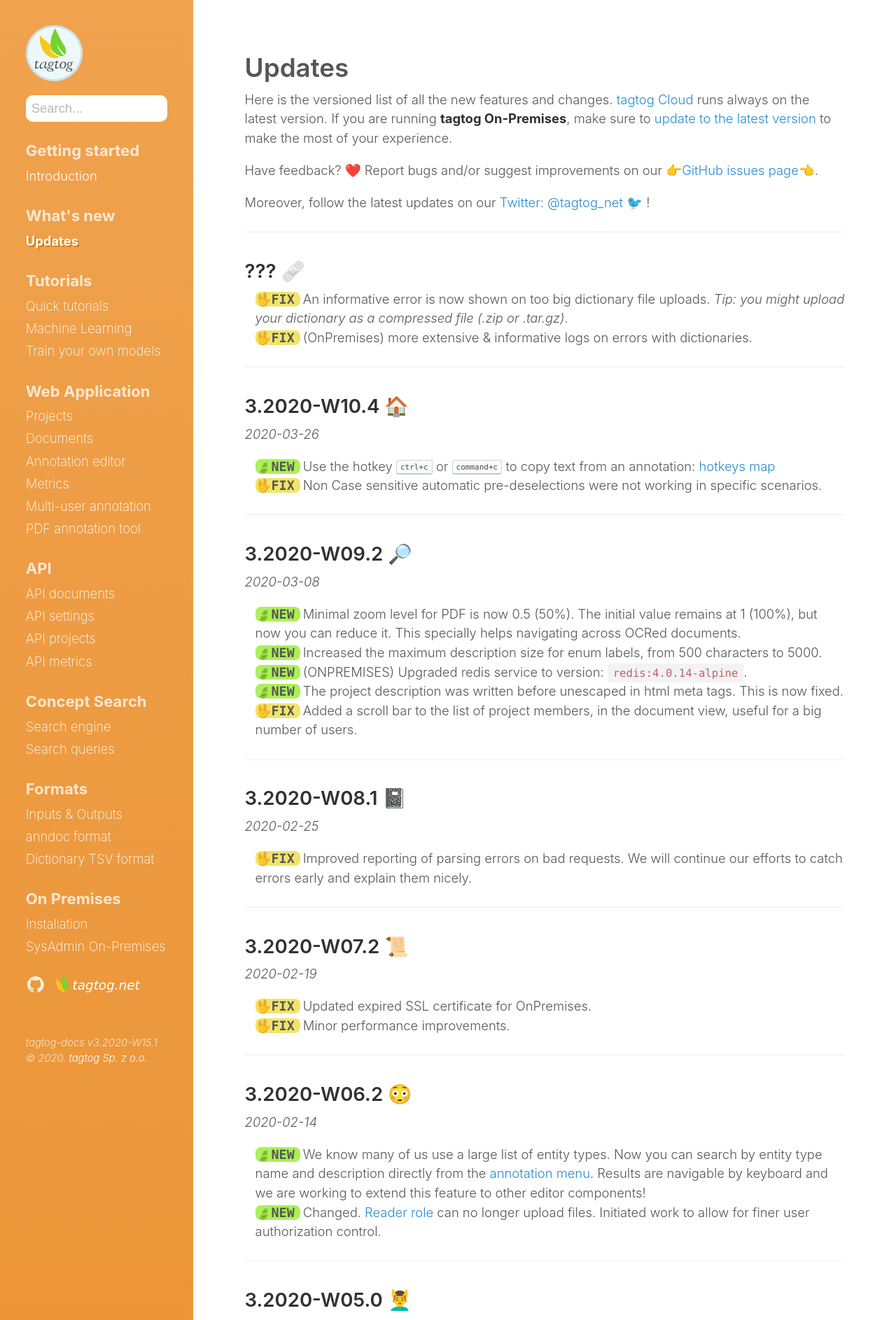
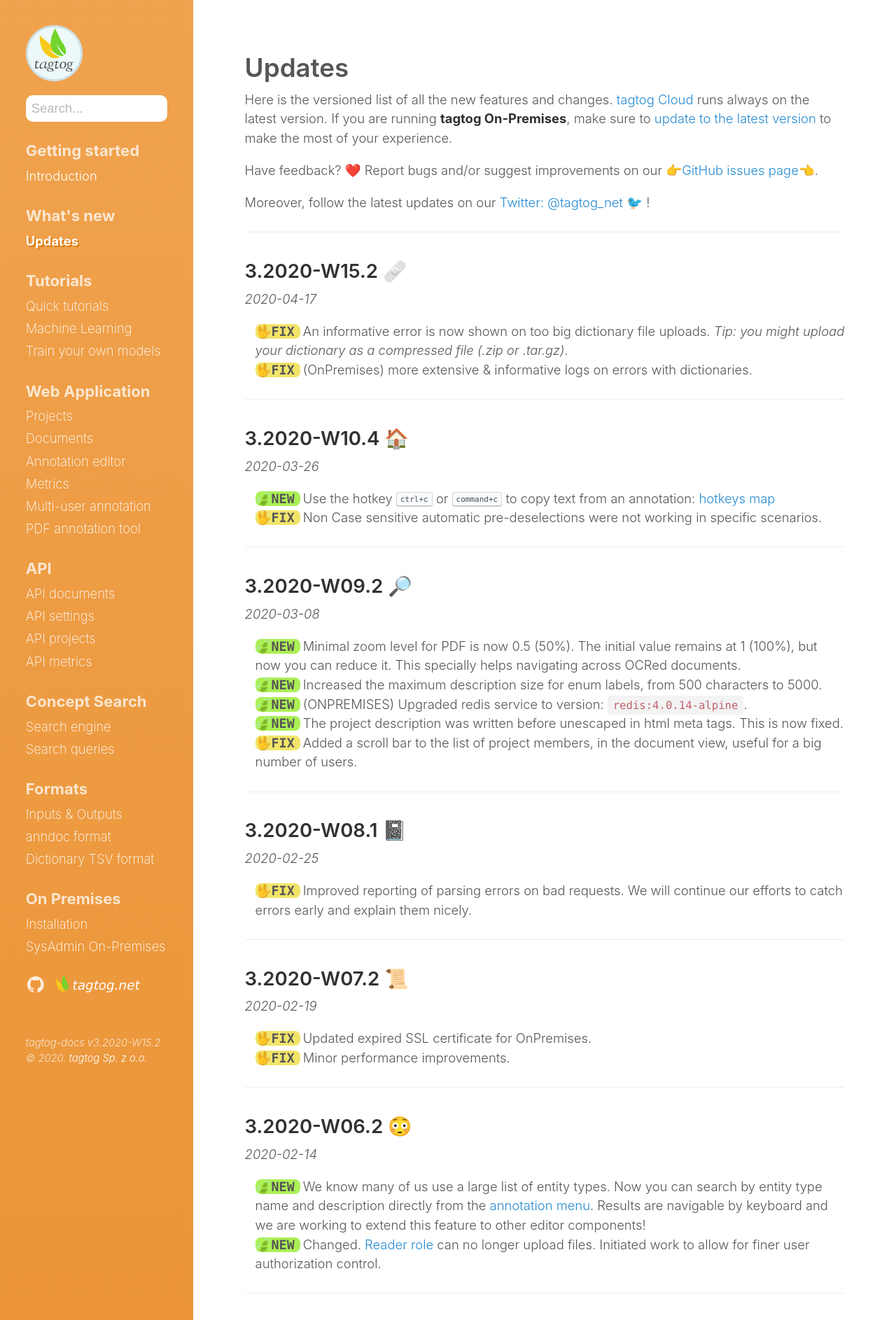
Before and after one commit to tagtogorg/tagtog-doc, a Jekyll site: the page built from updates.md, in a window 1280 px wide. Shown: the top 1886 px of the page at 70% size. Built offline with Jekyll 4.4.1, drawn with Linux system fonts in a browser that asks for light colours; nearby versions of some CDN libraries; emoji names are drawn with the system emoji font; some of the changed text lies outside the part shown.

Commit message:
Bump version: 3.2020-W15.2 🩹

```diff
--- a/_config.yml
+++ b/_config.yml
@@ -71,7 +71,7 @@ plugins:
   - jemoji
 
 # Custom vars
-version: 3.2020-W15.1
+version: 3.2020-W15.2
 sidebar_home_link: true
 search_page: false
 # sidebar_blog_link:  '/blog'   # By default, your home page is your blog
--- a/updates.md
+++ b/updates.md
@@ -14,7 +14,8 @@ Moreover, follow the latest updates on our [Twitter: @tagtog_net 🐦](https://t
 
 ---
 
-## ??? 🩹
+## 3.2020-W15.2 🩹
+_2020-04-17_
 
 <ul class="updates">
   <li class="fix"><span markdown="1">An informative error is now shown on too big dictionary file uploads. _Tip: you might upload your dictionary as a compressed file (.zip or .tar.gz)_.</span></li>
```
Also changed, not shown: 1 other file.
